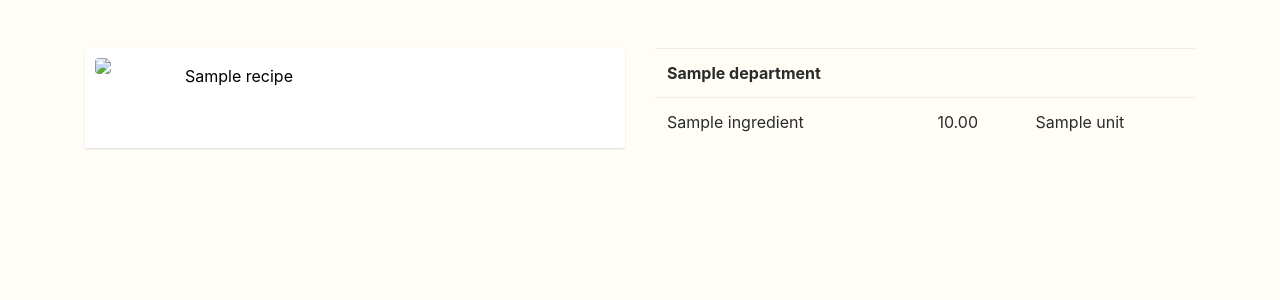
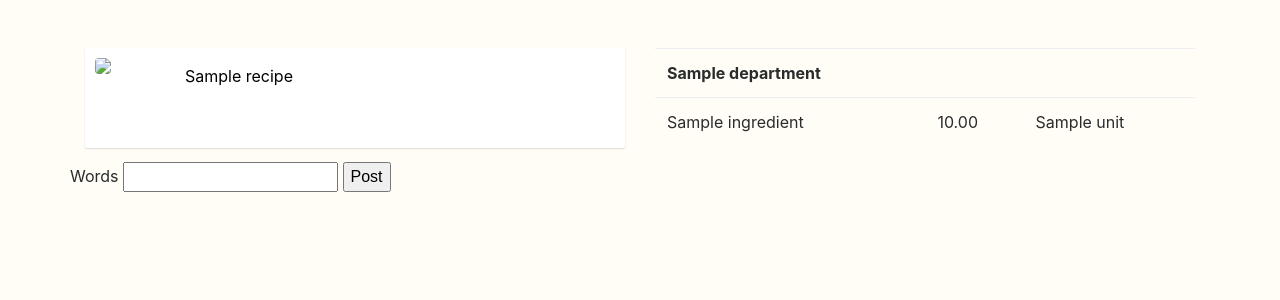
Before and after one commit to lazydancer/Parsley-for-Style, a Django app: template plan/templates/plan/index.html in a window 1280 px wide. Shown: the part 56-356 px from the top of the page. Run offline with Django 3.2, Linux system fonts and the light colour scheme; the template is opened without the code that fills it: most values are stand-ins (such as "Sample title", 1, 10 or a date in 2020); some libraries are stand-ins or nearby versions.

Commit message:
Experimenting

```diff
--- a/plan/templates/plan/base.html
+++ b/plan/templates/plan/base.html
@@ -68,5 +68,22 @@
     <script src="https://maxcdn.bootstrapcdn.com/bootstrap/4.0.0-alpha.6/js/bootstrap.min.js" integrity="sha384-vBWWzlZJ8ea9aCX4pEW3rVHjgjt7zpkNpZk+02D9phzyeVkE+jo0ieGizqPLForn" crossorigin="anonymous"></script>
     <!-- IE10 viewport hack for Surface/desktop Windows 8 bug -->
     <!--<script src="../../assets/js/ie10-viewport-bug-workaround.js"></script>-->
+    <script>
+      $('#post-form').on('submit', function(event){
+        event.preventDefault();
+        console.log("form submitted!");  // sanity check
+        console.log("create post is working!") // sanity check
+        $.ajax('ajax/test/', { // the endpoint
+            type : 'POST', // http method
+            data : { text : $('#post-text').val()  }, // data sent with the post request
+            // handle a successful response
+            success : function(json) {
+                $('#post-text').val(''); // remove the value from the input
+                console.log(json); // log the returned json to the console
+                console.log("success"); // another sanity check
+            }
+        });
+      });
+    </script>
   </body>
 </html>
--- a/plan/templates/plan/index.html
+++ b/plan/templates/plan/index.html
@@ -43,6 +43,14 @@
         </table>
       </div><!--grocery-->
     </div>
+    <form action="ajax/test/" method="POST" id="post-form">
+      {% csrf_token %}
+      <div class="fieldWrapper">
+          Words
+      <input type="text" id="post-text">
+      <input type="submit" value="Post">
+    </form>
   </div>
 
+
 {% endblock %}
--- a/plan/urls.py
+++ b/plan/urls.py
@@ -5,4 +5,5 @@ from . import views
 urlpatterns = [
     url(r'^$', views.index, name='index'),
     url(r'^(?P<pk>[0-9]+)/$', views.DetailView.as_view(), name='detail'),
+    url(r'^ajax/test/$', views.ajax_test, name='ajax_test'),
 ]
```
Also changed, not shown: plan/views.py (+22 -1 lines).
